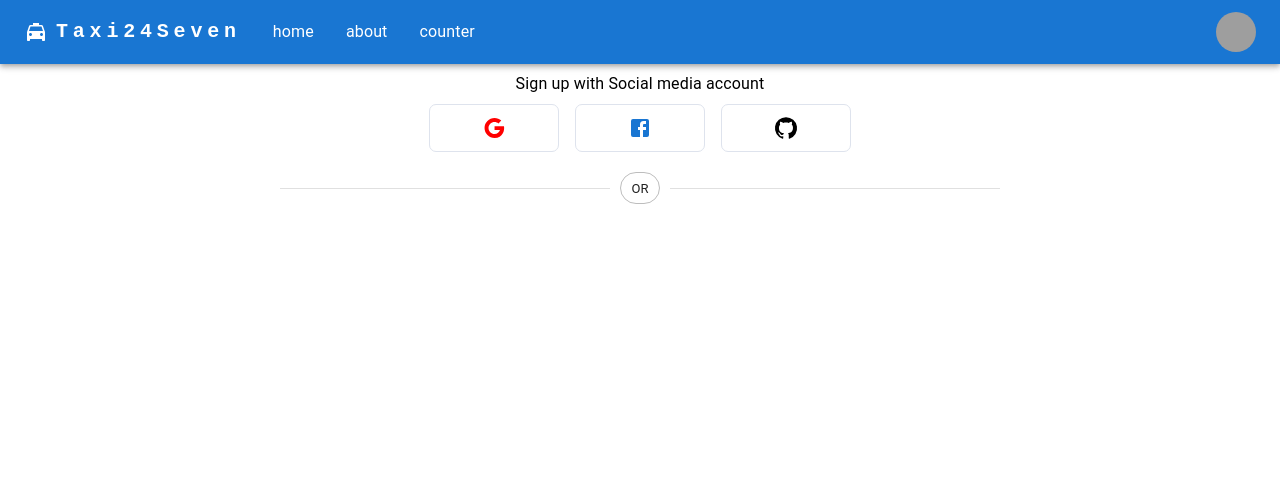
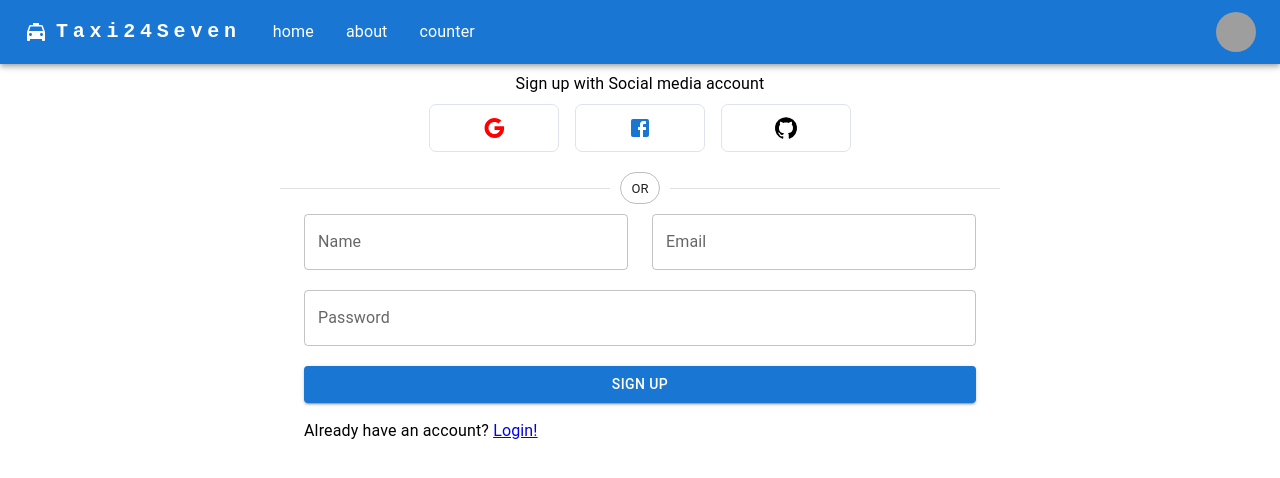
Before and after one commit to bashikr/taxi24seven, a React (Create React App) app: page /signup in a window 1280 px wide. Shown: the top 478 px of the page. Built offline with nearby package versions, Linux system fonts and the light colour scheme; grey boxes are pictures that could not be loaded.

Commit message:
Finish signup form

```diff
--- a/package.json
+++ b/package.json
@@ -21,6 +21,7 @@
     "react-redux": "^8.0.2",
     "react-router-dom": "^6.3.0",
     "react-scripts": "5.0.1",
+    "react-toastify": "^9.0.7",
     "redux": "^4.2.0",
     "reselect": "^4.1.6",
     "web-vitals": "^2.1.4"
--- a/src/app/store.js
+++ b/src/app/store.js
@@ -1,8 +1,10 @@
 import { configureStore } from "@reduxjs/toolkit";
 import counterReducer from "../features/counter/counterSlice";
+import signupReducer from "../features/user/signup/signupSlice";
 
 export const store = configureStore({
     reducer: {
         counter: counterReducer,
+        signup: signupReducer,
     },
 });
--- a/src/features/header/ResponsiveAppBar.js
+++ b/src/features/header/ResponsiveAppBar.js
@@ -99,9 +99,15 @@ export function ResponsiveAppBar() {
                                     key={page}
                                     onClick={handleCloseNavMenu}
                                 >
-                                    <Typography textAlign="center">
-                                        {page}
-                                    </Typography>
+                                      <NavLink
+                                    style={({ isActive }) => ({
+                                        color: isActive ? "red" : "",
+                                        textDecoration: "none",
+                                    })}
+                                    to={`/${page}`}
+                                >
+                                    {page}
+                                </NavLink>
                                 </MenuItem>
                             ))}
                         </Menu>
--- a/src/features/user/signup/Signup.js
+++ b/src/features/user/signup/Signup.js
@@ -1,14 +1,23 @@
-import { Box, Chip, Container, Divider } from "@mui/material";
+import { Box, Chip, Container, Divider, Typography } from "@mui/material";
 import React from "react";
+import { Link } from "react-router-dom";
+import SignupForm from "./SignupForm";
 import SocialMediaSignUp from "./SocialMediaSignUp";
+import { ToastContainer } from "react-toastify";
+import "react-toastify/dist/ReactToastify.css";
 
 export default function Signup() {
     return (
-        <Container style={{align:"center", width:"60%"}}>
-                <SocialMediaSignUp />
-                <Divider>
-                    <Chip label="OR" variant="outlined" />
-                </Divider>
+        <Container style={{ align: "center", width: "60%" }}>
+            <SocialMediaSignUp />
+            <Divider>
+                <Chip label="OR" variant="outlined" />
+            </Divider>
+            <SignupForm />
+            <Typography marginLeft={3} marginTop={2}>
+                Already have an account? <Link to="/login">Login!</Link>
+            </Typography>
+            <ToastContainer autoClose={2000} />
         </Container>
     );
 }
--- /dev/null
+++ b/src/features/user/signup/SignupForm.js
@@ -0,0 +1,109 @@
+import React, { useState } from "react";
+import { Grid, TextField, FormControl, Button } from "@mui/material";
+import useMediaQuery from "@mui/material/useMediaQuery";
+import { Container } from "@mui/system";
+import { selectSignupObj, signupAsync } from "./signupSlice";
+import { useDispatch } from "react-redux";
+
+export default function SignupForm() {
+    const matches = useMediaQuery("(min-width:600px)");
+    const dispatch = useDispatch();
+    const defaultValues = {
+        name: "",
+        email: "",
+        password: "",
+    };
+    const [formValues, setFormValues] = useState(defaultValues);
+
+    const handleInputChange = (event) => {
+        const { name, value } = event.target;
+        setFormValues({
+            ...formValues,
+            [name]: value,
+        });
+    };
+
+    const handleSubmit = (event) => {
+        event.preventDefault();
+        dispatch(signupAsync(formValues));
+    };
+
+    return (
+        <Container style={{ marginTop: "10px", align: "center" }}>
+            <FormControl style={{ width: "100%", align: "center" }}>
+                <Grid container spacing={3}>
+                    {matches ? (
+                        <Grid item xs={6}>
+                            <TextField
+                                id="name-input"
+                                name="name"
+                                label="Name"
+                                type="text"
+                                value={formValues.name}
+                                onChange={handleInputChange}
+                                style={{ width: "100%" }}
+                            />
+                        </Grid>
+                    ) : (
+                        <Grid item xs={12}>
+                            <TextField
+                                id="name-input"
+                                name="name"
+                                label="Name"
+                                type="text"
+                                value={formValues.name}
+                                onChange={handleInputChange}
+                                style={{ width: "100%" }}
+                            />
+                        </Grid>
+                    )}
+
+                    {matches ? (
+                        <Grid item xs={6}>
+                            <TextField
+                                id="email-input"
+                                name="email"
+                                label="Email"
+                                type="text"
+                                value={formValues.email}
+                                onChange={handleInputChange}
+                                style={{ width: "100%" }}
+                            />
+                        </Grid>
+                    ) : (
+                        <Grid item xs={12}>
+                            <TextField
+                                id="email-input"
+                                name="email"
+                                label="Email"
+                                type="text"
+                                value={formValues.email}
+                                onChange={handleInputChange}
+                                style={{ width: "100%" }}
+                            />
+                        </Grid>
+                    )}
+                </Grid>
+                <Grid item>
+                    <TextField
+                        id="password-input"
+                        name="password"
+                        label="Password"
+                        type="password"
+                        value={formValues.password}
+                        onChange={handleInputChange}
+                        style={{ width: "100%", margin: "20px 0" }}
+                    />
+                </Grid>
+                <Button
+                    variant="contained"
+                    color="primary"
+                    type="submit"
+                    onClick={handleSubmit}
+                >
+                    Sign Up
+                </Button>
+            </FormControl>
+        </Container>
+    );
+}
--- /dev/null
+++ b/src/features/user/signup/signupAPI.js
@@ -0,0 +1,10 @@
+import axios from "axios";
+import { API_BASE_URL } from "../../../constants/constants";
+
+export function signupRequest(signupRequest) {
+  return axios.post(
+      API_BASE_URL + "/auth/signup",
+      JSON.stringify(signupRequest),
+      { headers: {'content-type': 'application/json'} },
+  );
+}
--- /dev/null
+++ b/src/features/user/signup/signupSlice.js
@@ -0,0 +1,48 @@
+import { createAsyncThunk, createSlice } from "@reduxjs/toolkit";
+import { signupRequest } from "./signupAPI";
+import { toast } from "react-toastify";
+
+const initialState = {
+    value: {},
+    status: "idle",
+};
+
+export const signupAsync = createAsyncThunk(
+    "signup/signupRequest",
+    async (amount) => {
+        console.log("amount", amount);
+        const response = await signupRequest(amount);
+        return response.data;
+    }
+);
+
+export const counterSlice = createSlice({
+    name: "signup",
+    initialState,
+    extraReducers: (builder) => {
+        builder
+            .addCase(signupAsync.pending, (state) => {
+                state.status = "loading";
+            })
+            .addCase(signupAsync.fulfilled, (state, action) => {
+                state.status = "idle";
+                state.value += action.payload;
+                toast.success(
+                    "You're successfully registered. Please login to continue!"
+                );
+                setTimeout(() => {
+                    window.location.href = "/login";
+                }, 2000);
+            })
+            .addCase(signupAsync.rejected, (state, action) => {
+                state.status = "error";
+                toast.warn(
+                    (action.error && action.error.message) ||
+                        "Oops! Something went wrong. Please try again!"
+                );
+            });
+    },
+});
+
+export const selectSignupObj = (state) => state.signup.value;
+export default counterSlice.reducer;
```
Also changed, not shown: src/features/user/signup/SocialMediaSignUp.js (+27 -7 lines), 2 other files (tests, documents, lock files or other folders).
